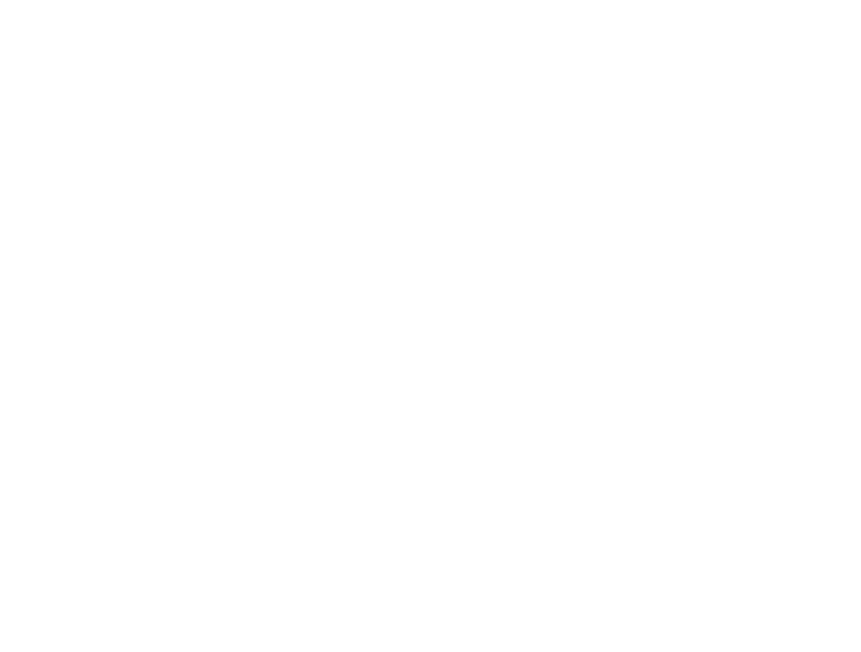
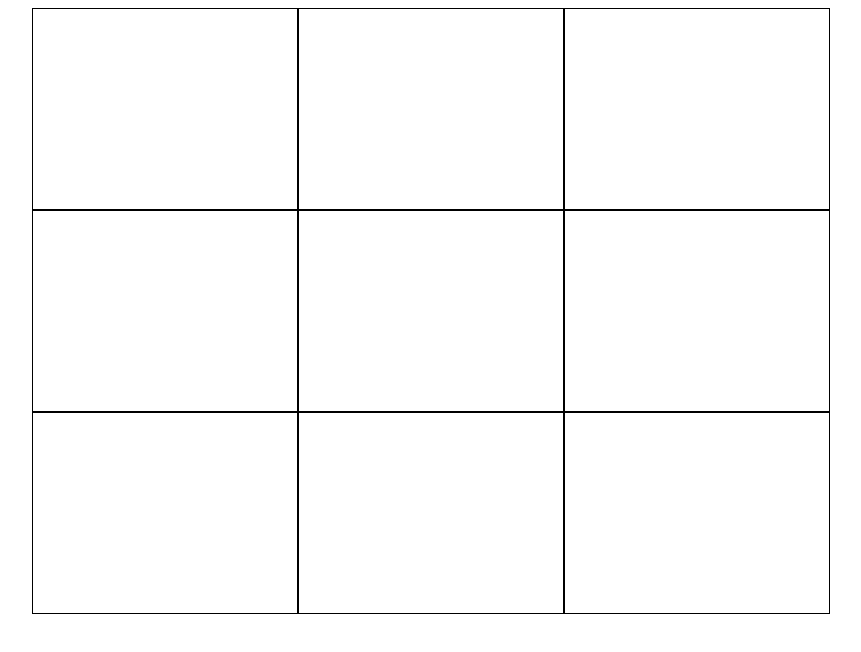
Before and after one commit to Calandda/Tic-Tac-Toe---Practice, a plain HTML site: page index.html in a window 1280 px wide. Both pictures are taken after typing "5", "Sample", "Sample" into the empty fields and a click on the input "SUBMIT". Shown: the whole page, without its empty margins (208-1069 px from the left). Drawn offline with Linux system fonts and the light colour scheme.

Commit message:
Grid based User Interface input works
Visual change for placement still in progress

```diff
--- a/index.html
+++ b/index.html
@@ -25,25 +25,26 @@
 		</div>
 		<div class = 'divGame'>
 			<section class = 'sectionInfo'>
+
 			</section>
 			<section class = 'sectionDisplay'>
-				<div>
+				<div class = 'square1' data-value = '0' data-value2 = '0'>
 				</div>
-				<div>
+				<div class = 'square2' data-value = '0' data-value2 = '1'>
 				</div>
-				<div>
+				<div class = 'square3' data-value = '0' data-value2 = '2'>
 				</div>
-				<div>
+				<div class = 'square4' data-value = '1' data-value2 = '0'>
 				</div>
-				<div>
+				<div class = 'square5' data-value = '1' data-value2 = '1'>
 				</div>
-				<div>
+				<div class = 'square6' data-value = '1' data-value2 = '2'>
 				</div>
-				<div>
+				<div class = 'square7' data-value = '2' data-value2 = '0'>
 				</div>
-				<div>
+				<div class = 'square8' data-value = '2' data-value2 = '1'>
 				</div>
-				<div>
+				<div class = 'square9' data-value = '2' data-value2 = '2'>
 				</div>
 			</section>
 		</div>
--- a/script.js
+++ b/script.js
@@ -184,11 +184,15 @@ function createDisplay(inputData){
 	player2.setSymbol('O');
 	const tictactoe = createGame(player1,player2);
 	tictactoe.setRoundMax(inputData.get('roundCount'));
-
+	divGame.addEventListener('click', (event)=>{
+		const placement = [event.target.getAttribute('data-value'),event.target.getAttribute('data-value2')];
+		console.log(placement);
+		tictactoe.placeAdd(placement);
+	});
 	function displayRefresh(gameHistory){
 	};
 	function openGameBoard(){
-		divGame.style.display = 'block';
+		divGame.style.display = 'flex';
 	};
 	function closeGameBoard(){
 		divGame.style.display = 'none';
@@ -202,12 +206,13 @@ function createDisplay(inputData){
 	function checkPlayerConsole(){
 		console.log('Player 1 Name= '+player1.getName()+' Player 1 Symbol= '+player1.getSymbol());
 		console.log('Player 2 Name= '+player2.getName()+' Player 2 Symbol= '+player2.getSymbol());
-	}
+	};
 	function playConsole(num){
 		tictactoe.placeAdd(num);
 		tictactoe.getHistory();
-	}
-
+	};
+	function setSymbolDisplay(){
+	};
 	return {
 	displayRefresh,
 	openGameBoard,
--- a/style.css
+++ b/style.css
@@ -4,4 +4,17 @@
 
 .divGame{
 	display: none;
+	align-content: center;
+	justify-content: center;
 }
+.sectionDisplay{
+	display: flex;
+	flex-wrap: wrap;
+	width: 800px;
+}
+.sectionDisplay > div{
+	height: 200px;
+	width: 30px;
+	border: 1px solid black;
+	flex-basis: 33%;
+}
```
